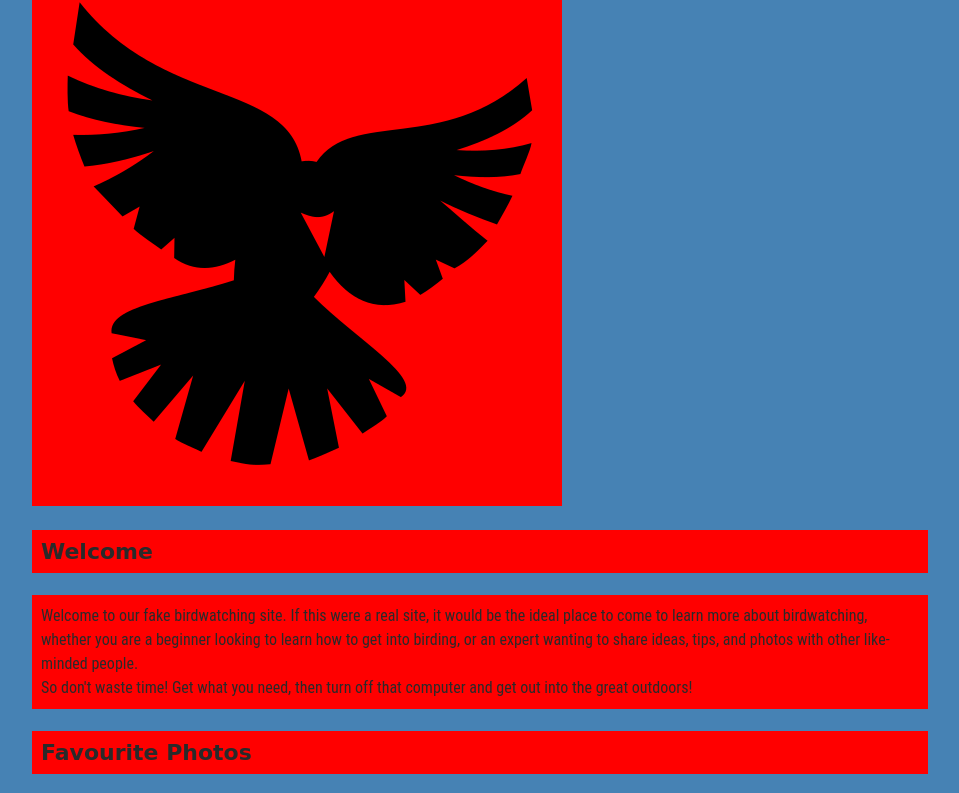
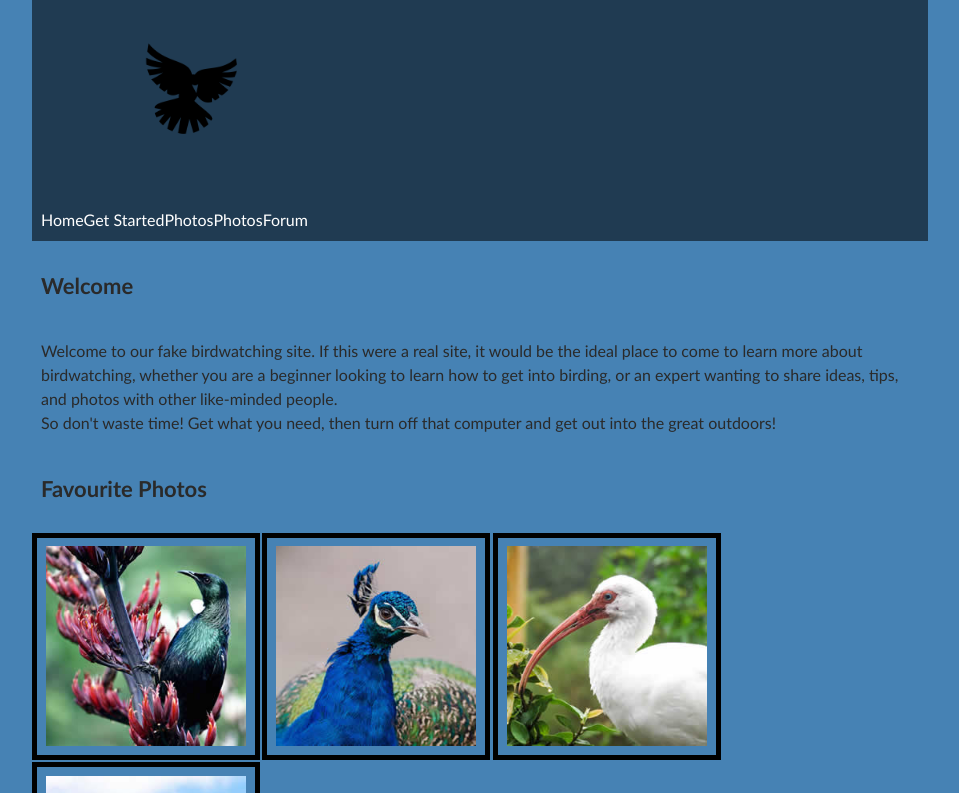
Before and after one commit to Kelle-Neal/BirdwatchingTutorial, a plain HTML site: page index.html in a window 1280 px wide. Shown: the part 141-934 px from the top of the page, without its empty margins (160-1119 px from the left). Drawn offline with Linux system fonts and the light colour scheme.

Commit message:
added formating and css

```diff
--- a/index.html
+++ b/index.html
@@ -4,8 +4,45 @@
         <link rel="stylesheet" href="styles.css">
     </head>
     <head>
-        <h1>Birdwatching</h1>
-        <img src="img/dove.png" alt="Simple silhouette of a Dove."/>
+        <header>
+            <img src="img/dove.png" alt="Simple silhouette of a Dove."/>
+            <h1>Birdwatching</h1>
+            <img src="img/dove.png" alt="Simple silhouette of a Dove."/>
+            <nav>
+            <Style>
+            ul {
+                list-style: none;
+                margin: 0;
+                padding: 0;
+                overflow: hidden;
+                background-color: #203b52;
+            }
+            li {
+                float: left;
+            }
+            li a {
+                display: block;
+                color: white;
+                text-align: center;
+                padding: 14 px 16 px;
+                text-decoration: none;
+            }
+            li a:hover:not(.active) {
+                background-color: #4682B4;
+            }
+            .active {
+                background-color: #203b52;
+            }
+            </style>
+            </nav>
+            <ul>
+                <li><a class="active: href:"home.html">Home</a></li>
+                <li><a href="getStarted.html">Get Started</a></li>
+                <li><a href="photos.html">Photos</a></li>
+                <li><a href="gear.html">Photos</a></li>
+                <li><a href="forum.html">Forum</a></li>
+            </ul>
+        </header>
     </head>
 
     <body>
@@ -14,13 +51,13 @@
 
         <h3>Favourite Photos</h3>
 
-        <img src="img/favorite-1_th.jpg" alt="A Tūī bird on a flax flower stalk." width="200" height="auto"/>
+        <img src="img/favorite-1_th.jpg" alt="A Tūī bird on a flax flower stalk." width="200" height="auto" style="border:5px solid black"/>
 
-        <img src="img/favorite-2_th.jpg" alt="Closeup of a Peacock." width="200" height="auto"/>
+        <img src="img/favorite-2_th.jpg" alt="Closeup of a Peacock." width="200" height="auto" style="border:5px solid black"/>
 
-        <img src="img/favorite-3_th.jpg" alt="Close up of an American White Ibis." width="200" height="auto"/>
+        <img src="img/favorite-3_th.jpg" alt="Close up of an American White Ibis." width="200" height="auto" style="border:5px solid black"/>
 
-        <img src="img/favorite-4_th.jpg" alt="Australian Pelican sitting on a log." width="200" height="auto"/>
+        <img src="img/favorite-4_th.jpg" alt="Australian Pelican sitting on a log." width="200" height="auto" style="border:5px solid black"/>
 
         <p>This fake website example is CC0 — any part of this code may be reused in any way you wish. Original example written by Chris Mills, 2016.</p>
         <br />
--- a/styles.css
+++ b/styles.css
@@ -18,19 +18,25 @@ html, body {
 
   /* || typography */
 
-  h1, h2, h3 {
-    font-family: 'Cinzel Decorative', cursive;
+  h1 {
+    font-family: 'Trebuchet MS';
+    color: #2a2a2a;
+  }
+
+  h2, h3 {
+    font-family: 'Trebuchet MS';
     color: #2a2a2a;
   }
 
   p, input, li {
-    font-family: 'Roboto Condensed', sans-serif;
+    font-family: 'Trebuchet MS';
     color: #2a2a2a;
   }
 
   h1 {
-    font-size: 4rem;
+    font-size: 6rem;
     text-align: center;
+    color: white;
     text-shadow: 2px 2px 10px black;
   }
 
@@ -57,24 +63,26 @@ html, body {
   }
 
   body > * {
-    background-color: red;
+    background-color: #4682B4;
     padding: 1%;
   }
 
   main, header, nav, article, aside, footer, section {
-    background-color: rgba(0,255,0,0.5);
+    background-color: #203b52;
     padding: 1%;
   }
 
   h1 {
     flex: 5;
-    text-transform: uppercase;
+    text-transform: capitalize;
   }
 
   header img {
     display: block;
-    height: 60px;
-    padding-top: 20.15px;
+    height: 100px;
+    padding-top: 20px;
+    padding-right: 100px;
+    padding-left: 100px;
   }
 
   nav {
```
Also changed, not shown: home.html (added).
